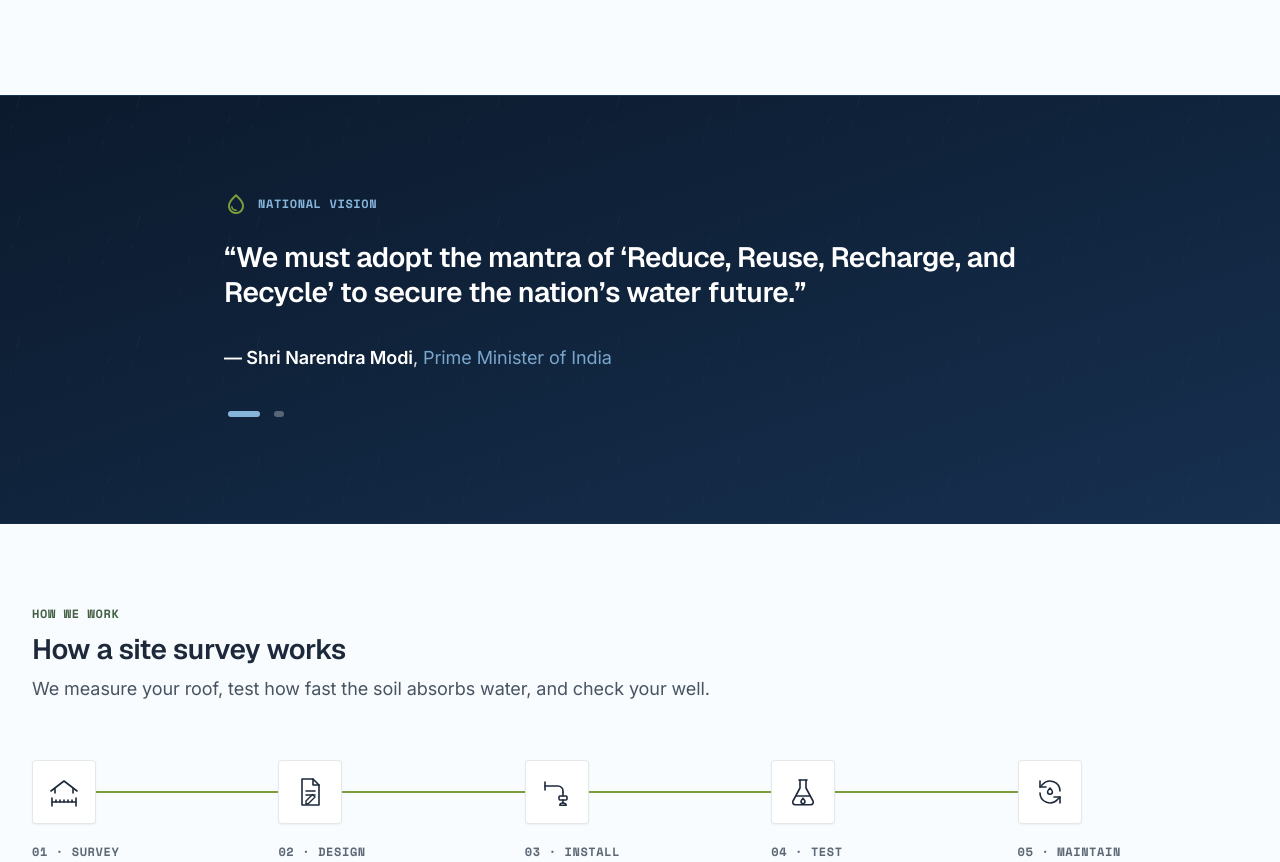
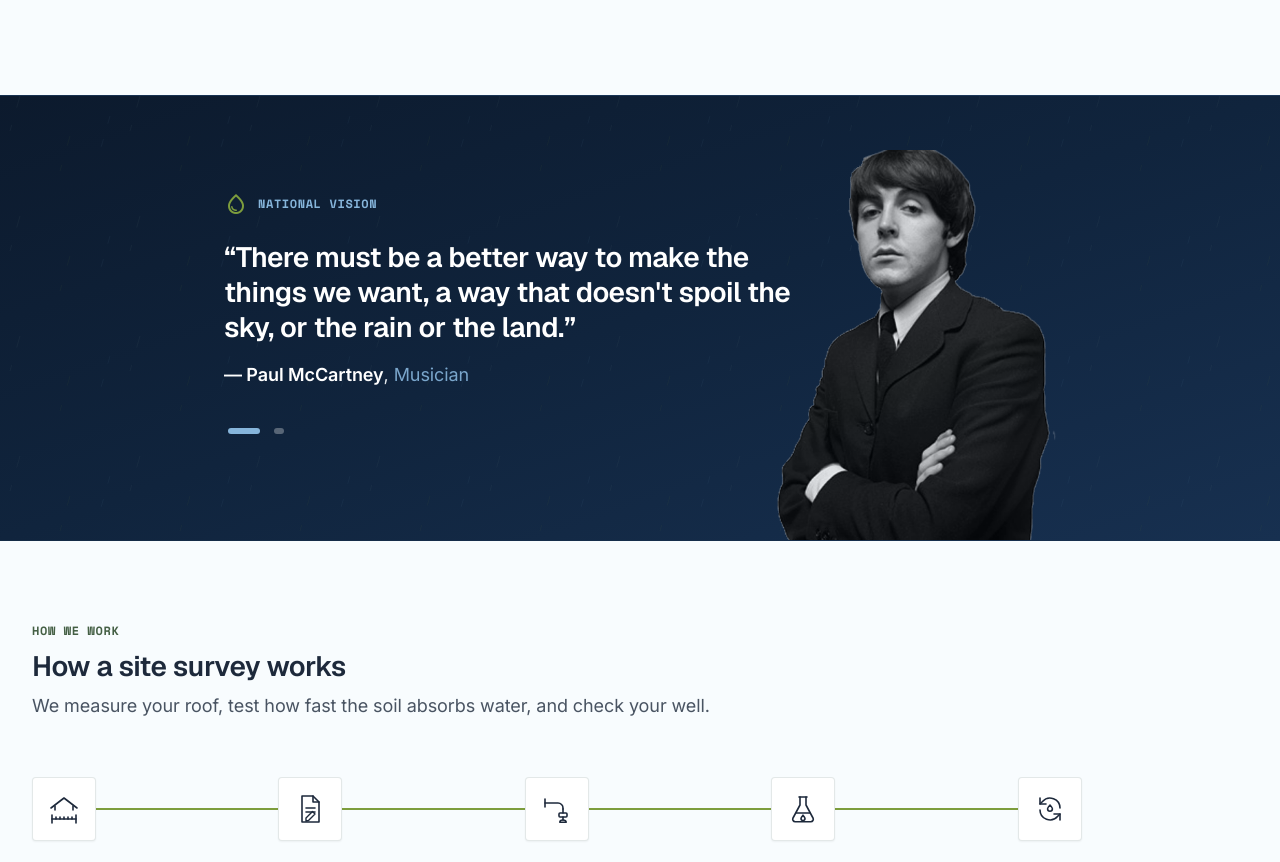
Before and after one commit to Arcnetic-pvt-ltd/SkyraWeb, a Next.js app: page / in a window 1280 px wide. Shown: the part 2409-3271 px from the top of the page. Built offline with nearby package versions, Linux system fonts and the light colour scheme; no server answers.

Commit message:
fix: quotes

```diff
--- a/src/app/page.tsx
+++ b/src/app/page.tsx
@@ -1,7 +1,7 @@
 import type { Metadata } from "next";
 import Link from "next/link";
 import { buildMetadata } from "@/lib/site";
-import { QuotesCarousel } from "@/components/landing/quotes-carousel";
+import { QuotesCarousel, LANDING_QUOTES } from "@/components/landing/quotes-carousel";
 import { HeroMissionEngine } from "@/components/landing/hero-mission-engine";
 import { IndiaMapGraphic } from "@/components/landing/india-map-graphic";
 import { HowItWorks } from "@/components/landing/how-it-works";
@@ -419,7 +419,7 @@ export default function Home() {
       </section>
 
       {/* SECTION: VOICES OF AUTHORITY */}
-      <QuotesCarousel />
+      <QuotesCarousel quotes={LANDING_QUOTES} />
 
       {/* SECTION: HOW SKYRA WORKS */}
       <HowItWorks />
--- a/src/components/landing/quotes-carousel.tsx
+++ b/src/components/landing/quotes-carousel.tsx
@@ -1,14 +1,16 @@
 "use client";
 
+import Image from "next/image";
 import { useEffect, useState } from "react";
 
 interface QuoteItem {
   quote: string;
   author: string;
   role: string;
+  image?: string;
 }
 
-const QUOTES: QuoteItem[] = [
+export const DEFAULT_QUOTES: QuoteItem[] = [
   {
     quote:
       "“We must adopt the mantra of ‘Reduce, Reuse, Recharge, and Recycle’ to secure the nation’s water future.”",
@@ -23,7 +25,22 @@ const QUOTES: QuoteItem[] = [
   },
 ];
 
-export function QuotesCarousel() {
+export const LANDING_QUOTES: QuoteItem[] = [
+  {
+    quote:
+      "“There must be a better way to make the things we want, a way that doesn't spoil the sky, or the rain or the land.”",
+    author: "Paul McCartney",
+    role: "Musician",
+    image: "/images/assets/paul_mccartney.png",
+  },
+  DEFAULT_QUOTES[1],
+];
+
+export function QuotesCarousel({
+  quotes = DEFAULT_QUOTES,
+}: {
+  quotes?: QuoteItem[];
+}) {
   const [activeIndex, setActiveIndex] = useState(0);
   const [isPaused, setIsPaused] = useState(false);
 
@@ -32,7 +49,7 @@ export function QuotesCarousel() {
     if (isPaused) return;
 
     const timer = setInterval(() => {
-      setActiveIndex((prev) => (prev + 1) % QUOTES.length);
+      setActiveIndex((prev) => (prev + 1) % quotes.length);
     }, 7000);
 
     return () => clearInterval(timer);
@@ -45,17 +62,81 @@ export function QuotesCarousel() {
       onMouseLeave={() => setIsPaused(false)}
     >
       {/* Subtle Rainfall Overlay Element */}
-      <div aria-hidden="true" className="absolute inset-0 z-0 pointer-events-none overflow-hidden select-none opacity-20">
+      <div
+        aria-hidden="true"
+        className="absolute inset-0 z-0 pointer-events-none overflow-hidden select-none opacity-20"
+      >
         <svg className="w-full h-full" xmlns="http://www.w3.org/2000/svg">
           <defs>
-            <pattern id="quotesRainPattern" width="120" height="120" patternUnits="userSpaceOnUse">
-              <line x1="20" y1="0" x2="10" y2="35" stroke="#748D8C" strokeWidth="1" strokeOpacity="0.4" strokeDasharray="12 18" />
-              <line x1="70" y1="40" x2="60" y2="75" stroke="#7D9D3D" strokeWidth="1" strokeOpacity="0.3" strokeDasharray="10 20" />
-              <line x1="110" y1="20" x2="100" y2="55" stroke="#86b5db" strokeWidth="0.8" strokeOpacity="0.35" strokeDasharray="8 16" />
+            <pattern
+              id="quotesRainPattern"
+              width="120"
+              height="120"
+              patternUnits="userSpaceOnUse"
+            >
+              <line
+                x1="20"
+                y1="0"
+                x2="10"
+                y2="35"
+                stroke="#748D8C"
+                strokeWidth="1"
+                strokeOpacity="0.4"
+                strokeDasharray="12 18"
+              />
+              <line
+                x1="70"
+                y1="40"
+                x2="60"
+                y2="75"
+                stroke="#7D9D3D"
+                strokeWidth="1"
+                strokeOpacity="0.3"
+                strokeDasharray="10 20"
+              />
+              <line
+                x1="110"
+                y1="20"
+                x2="100"
+                y2="55"
+                stroke="#86b5db"
+                strokeWidth="0.8"
+                strokeOpacity="0.35"
+                strokeDasharray="8 16"
+              />
             </pattern>
           </defs>
-          <rect width="100%" height="100%" fill="url(#quotesRainPattern)" className="animate-subtle-rain" />
+          <rect
+            width="100%"
+            height="100%"
+            fill="url(#quotesRainPattern)"
+            className="animate-subtle-rain"
+          />
         </svg>
+      </div>
+
+      {/* Portraits sit on the section's bottom edge, aligned to the content column */}
+      <div
+        aria-hidden="true"
+        className="hidden sm:block absolute inset-y-0 inset-x-0 z-[5] pointer-events-none"
+      >
+        <div className="relative h-full w-full max-w-4xl mx-auto px-4 sm:px-6 lg:px-8">
+          {quotes.map(
+            (item, idx) =>
+              item.image && (
+                <Image
+                  key={`img-${idx}`}
+                  src={item.image}
+                  alt=""
+                  width={443}
+                  height={577}
+                  className={`absolute bottom-0 right-4 sm:right-6 lg:right-8 h-[88%] w-auto max-w-none object-contain object-bottom transition-opacity duration-500 ease-in-out ${
+                    idx === activeIndex ? "opacity-90" : "opacity-0"
+                  }`}
+                />
+              ),
+          )}
+        </div>
       </div>
 
       <div className="w-full max-w-4xl mx-auto px-4 sm:px-6 lg:px-8 relative z-10 flex flex-col items-start gap-6">
@@ -69,7 +150,7 @@ export function QuotesCarousel() {
         </div>
 
         <div className="w-full grid grid-cols-1 grid-rows-1 items-start min-h-[160px] sm:min-h-[120px]">
-          {QUOTES.map((item, idx) => {
+          {quotes.map((item, idx) => {
             const isActive = idx === activeIndex;
 
             return (
@@ -79,6 +160,11 @@ export function QuotesCarousel() {
                   isActive
                     ? "opacity-100 pointer-events-auto"
                     : "opacity-0 pointer-events-none"
+                }`}
+              >
+                <div
+                  className={`flex flex-col items-start gap-4 ${
+                    item.image ? "sm:pr-52 lg:pr-64" : ""
                   }`}
                 >
                   <blockquote className="font-headline-h2 text-headline-h2-mobile sm:text-headline-h2 text-white font-normal leading-snug tracking-tight min-h-[5.5rem] sm:min-h-[5.5rem]">
@@ -92,13 +178,14 @@ export function QuotesCarousel() {
                     , <span className="text-[#86b5db]/90">{item.role}</span>
                   </cite>
                 </div>
+              </div>
             );
           })}
         </div>
 
         {/* Carousel Dot Indicators */}
         <div className="flex items-center gap-1.5 pt-1">
-          {QUOTES.map((_, dotIdx) => (
+          {quotes.map((_, dotIdx) => (
             <button
               key={dotIdx}
               type="button"
```
Also changed, not shown: public/images/assets/paul_mccartney.png (added). Lines whose indentation alone changed are shown as unchanged.
